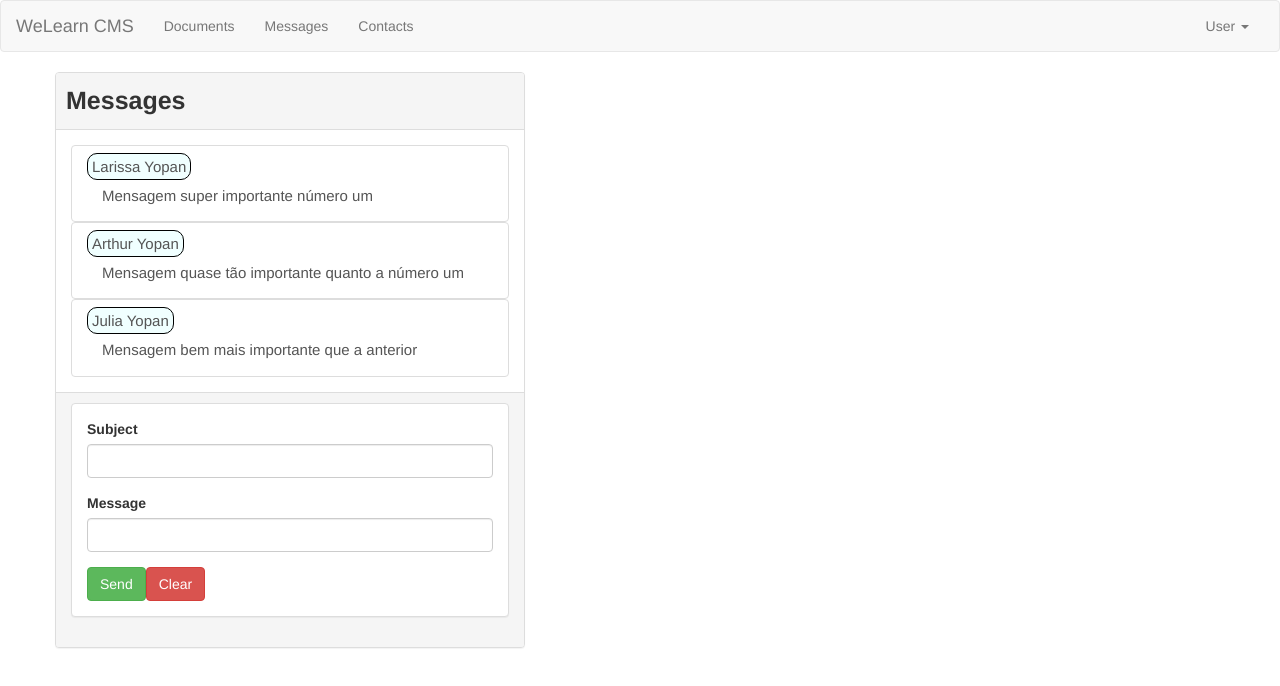
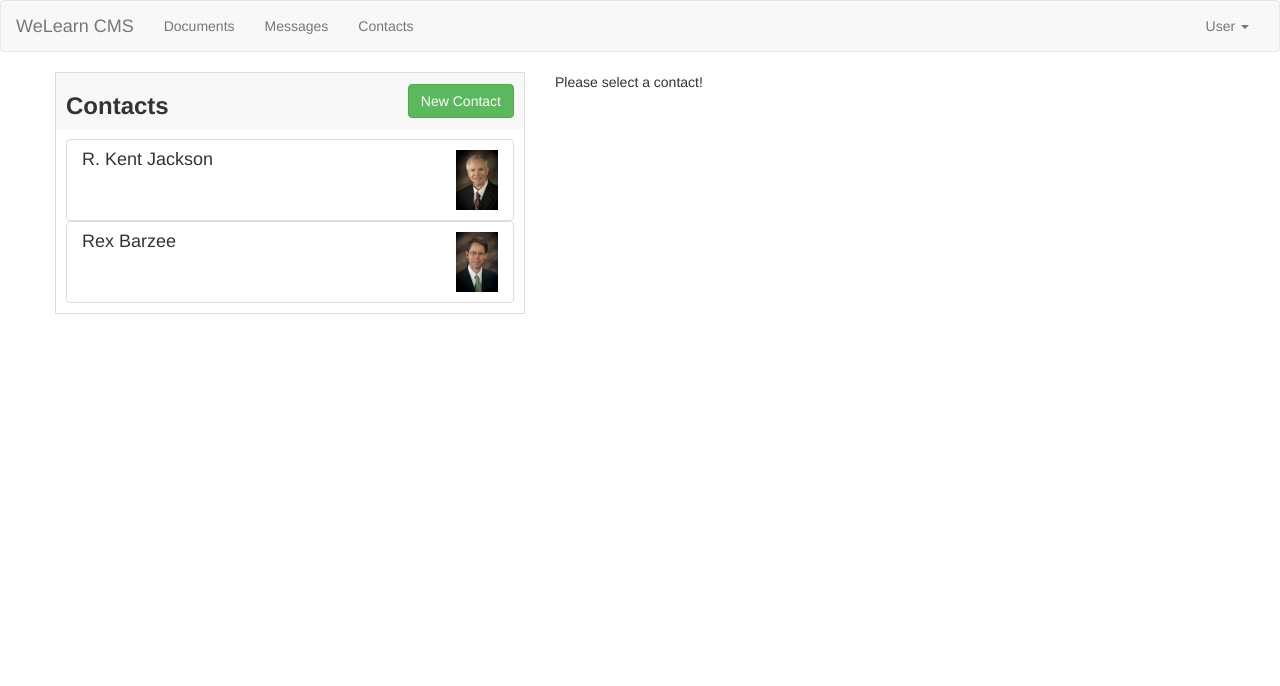
Before and after one commit to leonidasyopan/wdd-430-cms-project, an Angular app: page / in a window 1280 px wide. Shown: the top 686 px of the page. Built offline with nearby package versions, Linux system fonts and the light colour scheme.

Commit message:
changed main page back to contacts

```diff
--- a/src/app/app.component.ts
+++ b/src/app/app.component.ts
@@ -8,7 +8,7 @@ import { Component } from '@angular/core';
 export class AppComponent {
   title = 'cms';
 
-  selectedFeature = 'message-list';
+  selectedFeature = 'contacts';
 
   switchView(selectedFeature: string) {
     this.selectedFeature = selectedFeature;
```
